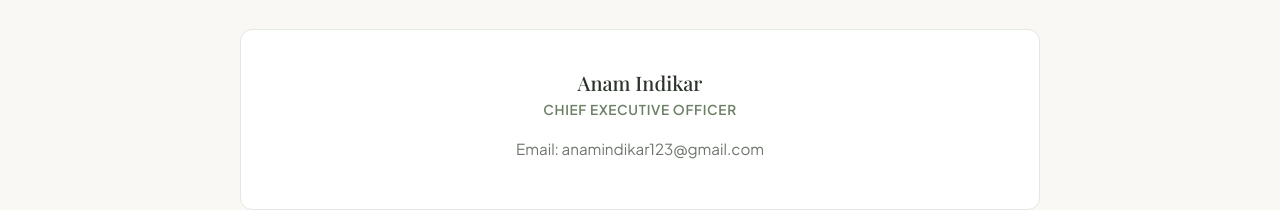
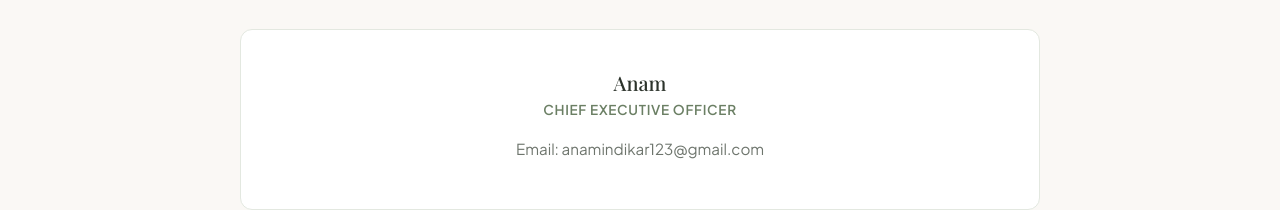
Before and after one commit to DoctorwhoII/ForgetMeNot, a plain HTML site: page index.html in a window 1280 px wide. Shown: the part 3252-3462 px from the top of the page. Drawn offline with nearby package versions, Linux system fonts and the light colour scheme; a web font is replaced by a local one.

Commit message:
Update index.html

```diff
--- a/index.html
+++ b/index.html
@@ -123,7 +123,7 @@
             </div>
             <div class="contact-grid">
                 <div class="contact-card">
-                    <h3>Anam Indikar</h3>
+                    <h3>Anam</h3>
                     <span class="role">Chief Executive Officer</span>
                     <p>Email: anamindikar123@gmail.com</p>
                 </div>
```
